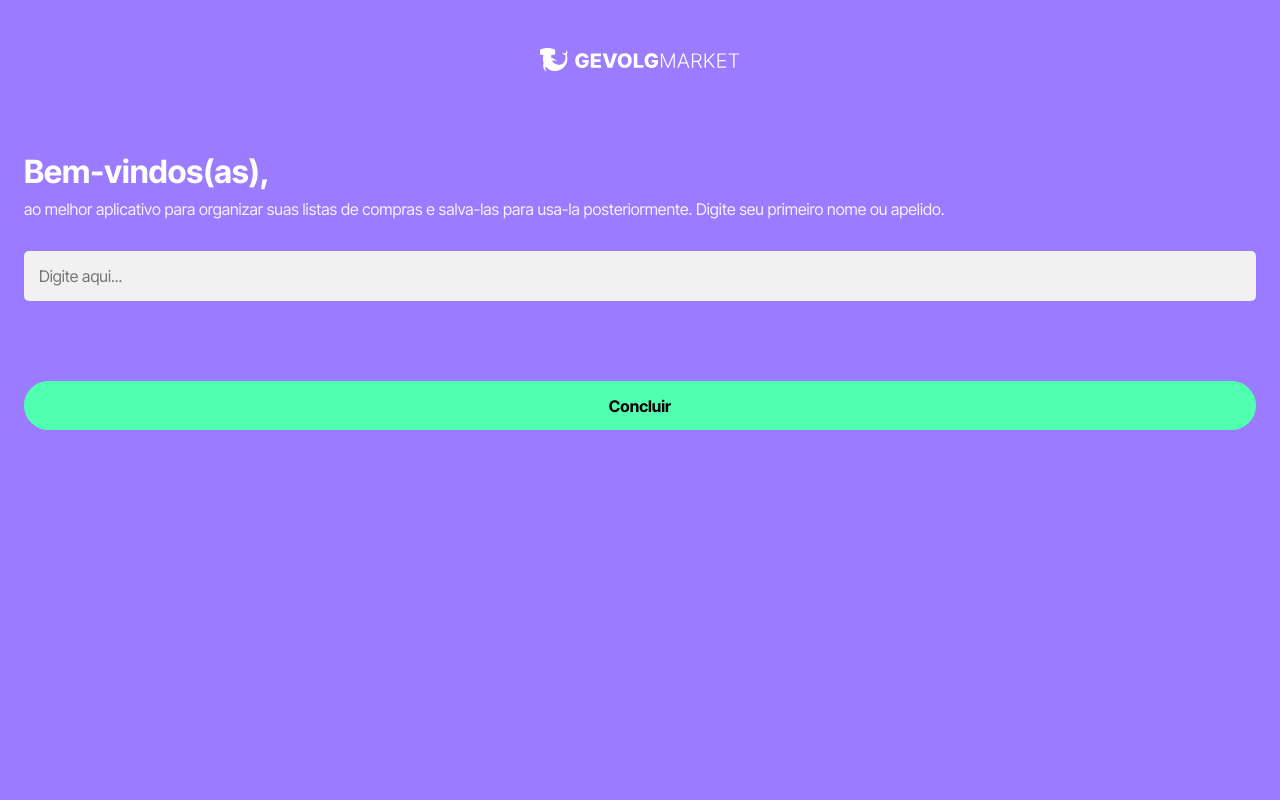
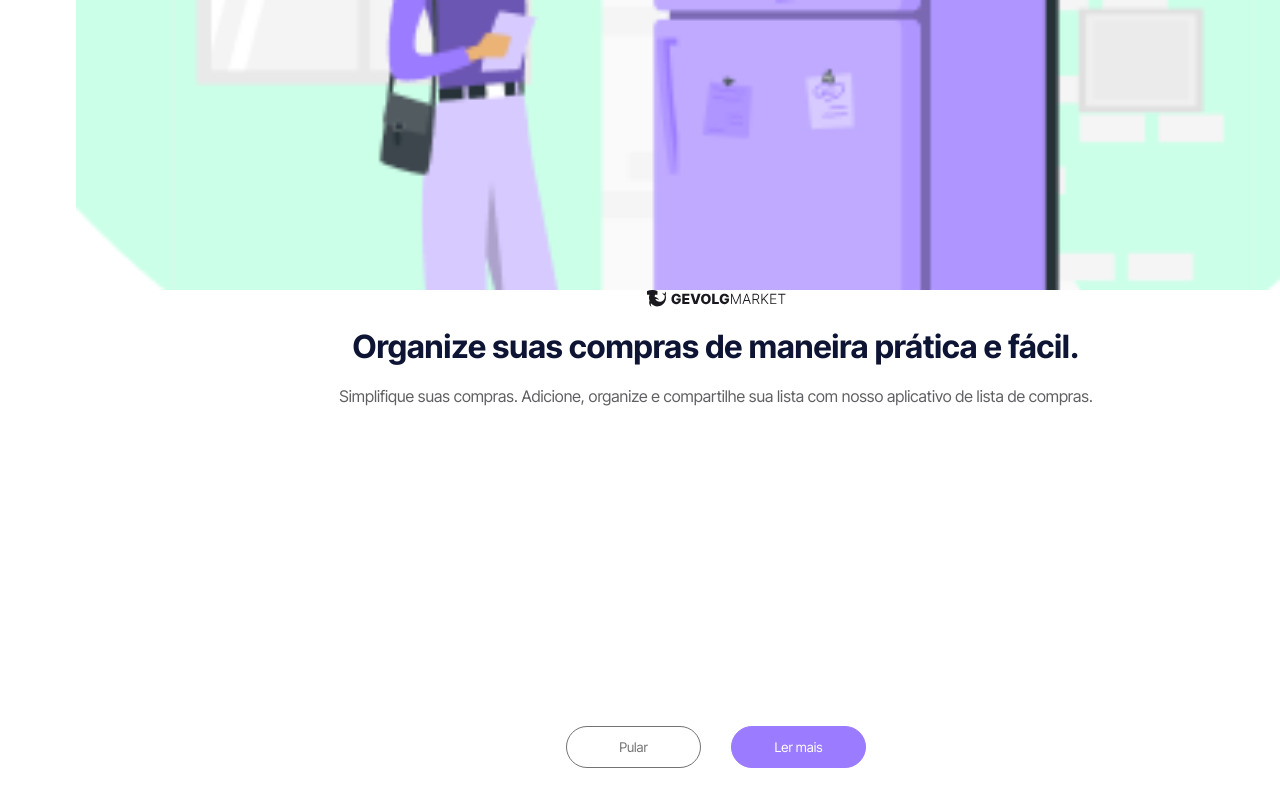
Before and after one commit to gevolgdev/gevolg-market, a React (Vite) app: page / in a window 1280 px wide. Built offline with nearby package versions, Linux system fonts and the light colour scheme.

Commit message:
Initial incluido

```diff
--- a/src/components/UserSetName/index.tsx
+++ b/src/components/Initial/UserSetName/index.tsx
@@ -1,8 +1,8 @@
 import React, { ChangeEvent } from 'react'
 import { Container } from './style';
 import { useDispatch } from 'react-redux';
-import { setName, showSetName } from '../../lib/redux/slices/setNameSlice';
-import logo from '../../assets/logo-light.svg';
+import { setName, showSetName } from '../../../lib/redux/slices/setNameSlice';
+import logo from '../../../assets/logo-dark.svg';
 
 const UserSetName = () => {
 
@@ -21,14 +21,10 @@ const UserSetName = () => {
     <Container>
       <img src={logo}/>
       <div className='content'>
-        <h1>Bem-vindos(as),</h1>
-        <p>
-          ao melhor aplicativo para organizar suas listas de compras e salva-las
-          para usa-la posteriormente. Digite seu primeiro nome ou apelido.
-        </p>
+        <h1>Qual é seu <br/> nome/apelido?</h1>
         <input onChange={handleSetName} type='text' placeholder='Digite aqui...'/>
       </div>
-      <button onClick={handleShowSetName}>Concluir</button>
+      <button onClick={handleShowSetName}>Continuar</button>
     </Container>
   )
 }
--- a/src/components/UserSetName/style.ts
+++ b/src/components/Initial/UserSetName/style.ts
@@ -8,12 +8,12 @@ export const Container = styled.div`
   width: 100%;
   height: 100vh;
   padding: 3rem 1.5rem;
-  background: #9B7BFF;
+  background: white;
   z-index: 99;
   gap: 5rem;
 
   img {
-    width: 200px;
+    display: block;
     margin: 0 auto;
   }
 
@@ -24,7 +24,7 @@ export const Container = styled.div`
 
     h1 {
       font-size: 2rem;
-      color: white;
+      color: #0E1433;
     }
 
     p {
@@ -51,11 +51,12 @@ export const Container = styled.div`
     width: 100%;
     display: flex;
     justify-content: center;
-  font-weight: bold;
     font-size: 1rem;
     padding: 0.9rem;
+    margin-top: auto;
     border-radius: 100px;
-  background: #51FFB0;
+    color: white;
+    background: #9B7BFF;
     border: none;
     cursor: pointer;
   }
--- a/src/routes/Initial/index.tsx
+++ b/src/components/Initial/index.tsx
@@ -1,13 +1,18 @@
+import { useState } from 'react';
 import { Link } from "react-router-dom";
 import { Background, Container, Buttons } from "./style";
 import IMAGE_BG from '../../assets/background-initial.png';
 import LOGO from '../../assets/logo-dark.svg';
+import UserSetName from './UserSetName';
 
 
 const Initial: React.FC = () => {
 
+  const [showSetName, setShowSetName] = useState<boolean>(false);
+
   return (
     <>
+      {showSetName && <UserSetName/>}
       <Container>
         <Background image={IMAGE_BG}/>
         <div className="infos">
@@ -16,7 +21,7 @@ const Initial: React.FC = () => {
           <p>Simplifique suas compras. Adicione, organize e compartilhe sua lista com nosso aplicativo de lista de compras.</p>
         </div>
         <Buttons>
-          <Link to='/' className="skip">Pular</Link>
+          <button onClick={() => setShowSetName(true)} className="skip">Pular</button>
           <button className="read">Ler mais</button>
         </Buttons>
       </Container>
--- a/src/routes/Initial/style.ts
+++ b/src/components/Initial/style.ts
@@ -5,11 +5,14 @@ interface ImagesProps {
 };
 
 export const Container = styled.div`
+  position: fixed;
   width: 100%;
   height: 100vh;
   display: flex;
   flex-direction: column;
   padding-bottom: 2rem;
+  z-index: 98;
+  background: white;
 
   .infos {
     display: flex;
--- a/src/components/index.ts
+++ b/src/components/index.ts
@@ -1,5 +1,5 @@
-import UserSetName from "./UserSetName";
+import Initial from "./Initial";
 
 export {
-  UserSetName,
+  Initial,
 };
--- a/src/routes/Home/index.tsx
+++ b/src/routes/Home/index.tsx
@@ -1,5 +1,5 @@
 import { AddList, Header } from '../../components/Home';
-import { UserSetName } from '../../components';
+import { Initial } from '../../components';
 import Lists from '../../components/Home/Lists';
 import { AddButton, Container, Search, WelcomeHeader, SearchResults } from './style';
 import { GrFormClose } from 'react-icons/gr';
@@ -28,7 +28,7 @@ const Home: React.FC = () => {
 
   return (
     <>
-      {setName.set || <UserSetName/>}
+      {setName.set || <Initial/>}
       <button onClick={handleShowSetName}>Mudar Nome</button>
 
       {showModalList.active && <AddList/>}
--- a/src/routes/index.ts
+++ b/src/routes/index.ts
@@ -1,4 +1,4 @@
-import Initial from './Initial';
+import Initial from '../components/Initial';
 import Home from './Home';
 
 
```
Lines whose indentation alone changed are shown as unchanged.
